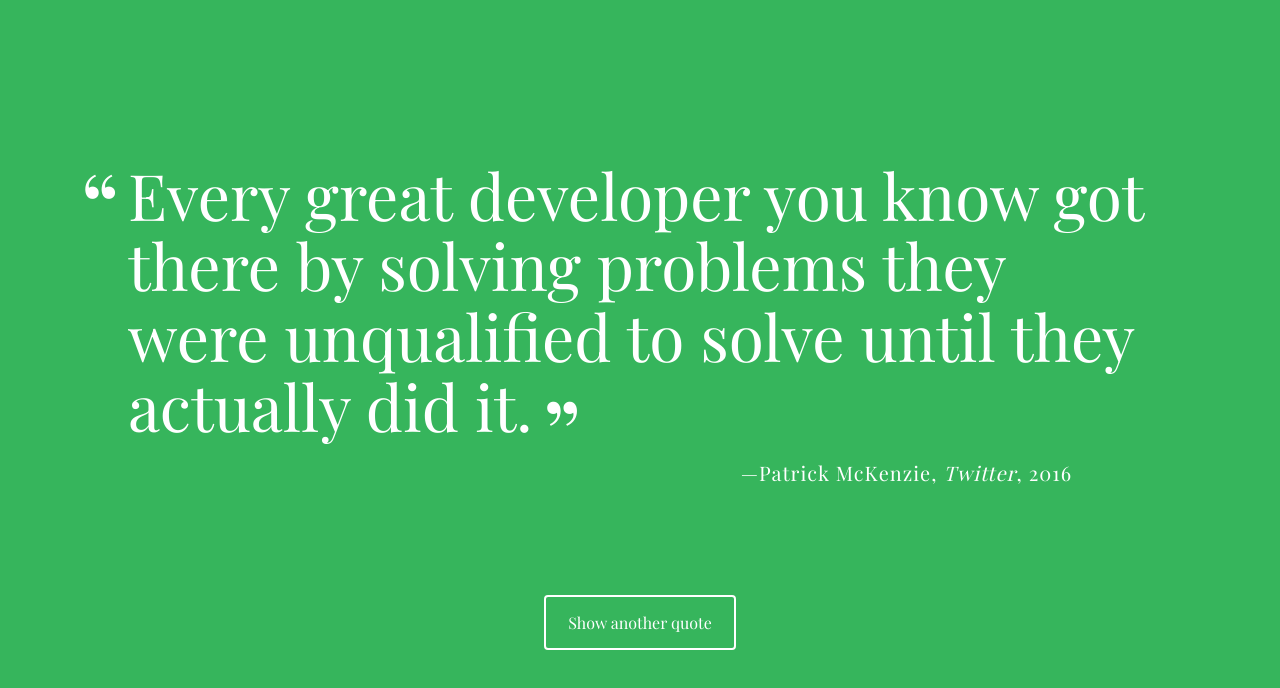
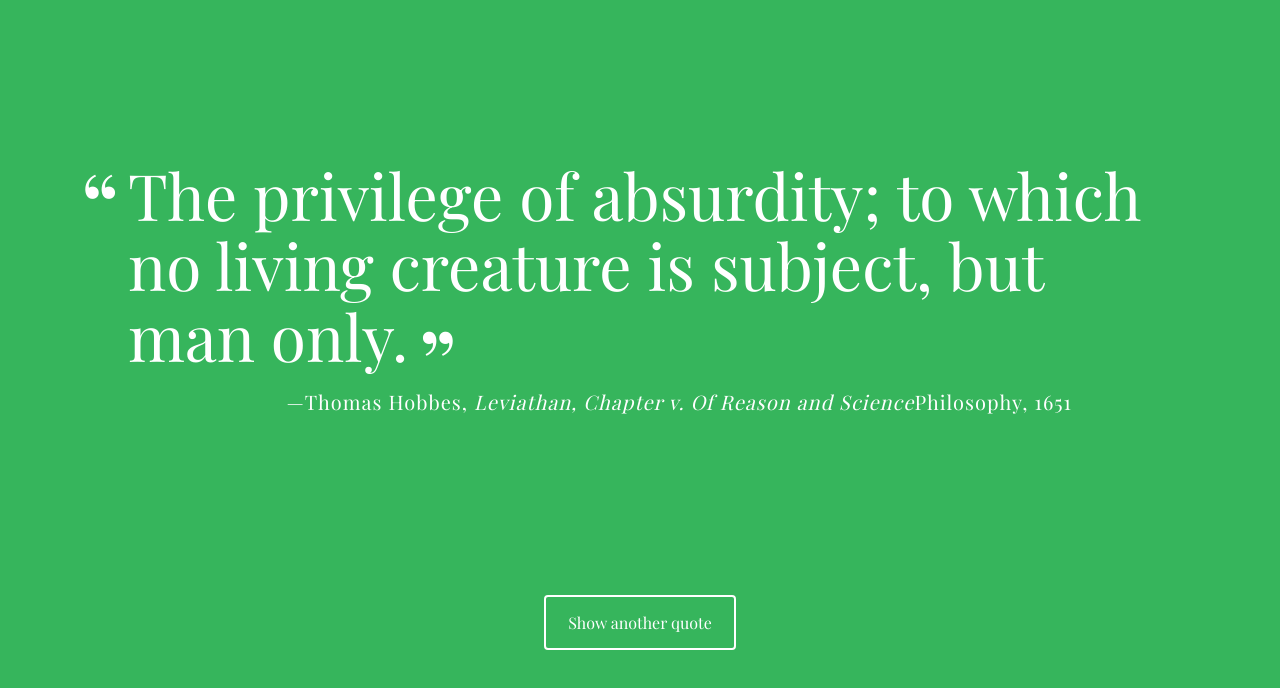
Before and after one commit to muelman/Tech-Degree-Unit-1-Random-Quote-Generator, a plain HTML site: page Unit1 Random Quote Generator/index.html in a window 1280 px wide. Both pictures are taken after a click on the button "Show another quote". Drawn offline with nearby package versions, Linux system fonts and the light colour scheme; a web font is replaced by a local one.

Commit message:
printQuote
added printQuote function and fixed getRandomQuote function

```diff
--- a/Unit1 Random Quote Generator/index.html
+++ b/Unit1 Random Quote Generator/index.html
@@ -12,8 +12,8 @@
   <div class="container">
 
     <div id="quote-box">
-      <p class="quote">Every great developer you know got there by solving problems they were unqualified to solve until they actually did it.</p>
-      <p class="source">Patrick McKenzie<span class="citation">Twitter</span><span class="year">2016</span></p>
+      <p class="quote"></p>
+      <p class="source"><span class="citation"></span><span class="category"></span><span class="year"></span></p>
     </div>
 
     <button id="loadQuote">Show another quote</button>
--- a/Unit1 Random Quote Generator/js/script.js
+++ b/Unit1 Random Quote Generator/js/script.js
@@ -19,44 +19,64 @@ var quotes = [
 { quote: "Basically, at the very bottom of life, which seduces us all, there is only absurdity, and more absurdity. And maybe that's what gives us our joy for living, because the only thing that can defeat absurdity is lucidity.",
   source: "Albert Camus",
   citation: "",
-  year: "1936" },
-{ quote: "The privilege of absurdity; to which no living creature is subject, but man only.",
+  year: "1936",
+  category: "Philosophy"
+}, {
+  quote: "The privilege of absurdity; to which no living creature is subject, but man only.",
   source: "Thomas Hobbes",
   citation: "Leviathan, Chapter v. Of Reason and Science",
-  year: "1651" },
-{ quote: "Funny is as funny does, and funny puts on a walrus mask and slowly gyrates in a mall food court. I laugh at absurdity hardest, then stories, then observations, then bearded men on roller skates.",
+  year: "1651",
+  category: "Philosophy"
+}, {
+  quote: "Funny is as funny does, and funny puts on a walrus mask and slowly gyrates in a mall food court. I laugh at absurdity hardest, then stories, then observations, then bearded men on roller skates.",
   source: "T.J. Miller",
   citation: "interview with Mandatory.com",
-  year: "2011"},
-{ quote: "Absurdity is what I like most in life, and there's humor in struggling in ignorance. If you saw a man repeatedly running into a wall until he was a bloody pulp, after a while it would make you laugh because it becomes absurd.",
+  year: "2011",
+  category: "Humor"
+}, {
+  quote: "Absurdity is what I like most in life, and there's humor in struggling in ignorance. If you saw a man repeatedly running into a wall until he was a bloody pulp, after a while it would make you laugh because it becomes absurd.",
   source: "David Lynch",
   citation: "interview with L.A. Times",
-  year: "1989"},
-{ quote: "Modern man must descend the spiral of his own absurdity to the lowest point; only then can he look beyond it. It is obviously impossible to get around it, jump over it, or simply avoid it.",
+  year: "1989"
+}, {
+  quote: "Modern man must descend the spiral of his own absurdity to the lowest point; only then can he look beyond it. It is obviously impossible to get around it, jump over it, or simply avoid it.",
   source: "Vaclav Havel",
   citation: "Disturbing the Peace",
-  year: "1990"},
-{ quote: "If you and I believe two different things, I can attack you verbally all day, but if I can make you laugh and show you the absurdity of your argument, it will lower you guard. People let you in then.",
+  year: "1990",
+  category: "Philosophy"
+}, {
+  quote: "If you and I believe two different things, I can attack you verbally all day, but if I can make you laugh and show you the absurdity of your argument, it will lower you guard. People let you in then.",
   source: "Hasan Minhaj",
   citation: "interview with Rediff.com",
-  year: "2017"},
-{ quote: "Happiness and the absurd are two sons of the same earth. They are inseparable.",
+  year: "2017",
+  category: "Humor"
+}, {
+  quote: "Happiness and the absurd are two sons of the same earth. They are inseparable.",
   source: "Albert Camus",
   citation: "The Myth of Sisyphus",
-  year: "1942"},
-{ quote: "We can regard our life as a uselessly disturbing episode in the blissful repose of nothingness.",
+  year: "1942",
+  category: "Philosophy"
+}, {
+  quote: "We can regard our life as a uselessly disturbing episode in the blissful repose of nothingness.",
   source: "Arthur Shopenhauer",
   citation: "The Wisdom of Life",
-  year: "1851"},
-{ quote: "Nobody exists on purpose. Nobody belongs anywhere. Everybody's gonna die. Come watch TV",
+  year: "1851",
+  category: "Philosophy"
+}, {
+  quote: "Nobody exists on purpose. Nobody belongs anywhere. Everybody's gonna die. Come watch TV",
   source: "Morty Smith",
   citation: "Rick and Morty, Season 1, Episode 8 'Rixty Minutes'",
-  year: "2014"},
-{ quote: "Strikes and gutters, ups and downs.",
+  year: "2014",
+  category: "Humor"
+}, {
+  quote: "Strikes and gutters, ups and downs.",
   source: "Jeffrey 'The Dude' Lebowski",
   citation: "The Big Lebowski",
-  year: "1998"}
+  year: "1998",
+  category: "Humor (but also Philosophy)"
+   }
 ];
+
 
 console.log(quotes);
 
@@ -67,9 +87,9 @@ console.log(quotes);
 ***/
 
 function getRandomQuote(){
-  var randomNumber = Math.floor(Math.random() * (quotes.length));
-  getRandomQuote = quotes[randomNumber];
-  return getRandomQuote;
+  let randomQuote = Math.floor(Math.random() * quotes.length);
+
+  return quotes[randomQuote];
 }
 
 
@@ -86,12 +106,26 @@ function getRandomQuote(){
    - Set the `innerHTML` of the `quote-box` div to the HTML string.
 ***/
 
+
 function printQuote(){
+  let freshQuote = getRandomQuote();
+  let html = "<p class= 'quote'>" + freshQuote.quote + "</p>";
+  html += "<p class='source'>" + freshQuote.source;
+  if ("citation" in freshQuote){
+      html += '<span class="citation"> ' + freshQuote.citation + '</span>';
+    }
+  if ("category" in freshQuote){
+      html += '<span class="category">' + freshQuote.category + '</span>';
+    }
+  if ("year" in freshQuote){
+      html += '<span class="year"> ' + freshQuote.year + '</span>'
+      "</p>";
+    }
 
-
+    document.getElementById("quote-box").innerHTML = html;
 }
 
-
+printQuote();
 /***
   When the "Show another quote" button is clicked, the event listener
   below will be triggered, and it will call, or "invoke", the `printQuote`
```
Also changed, not shown: 1 other file.
